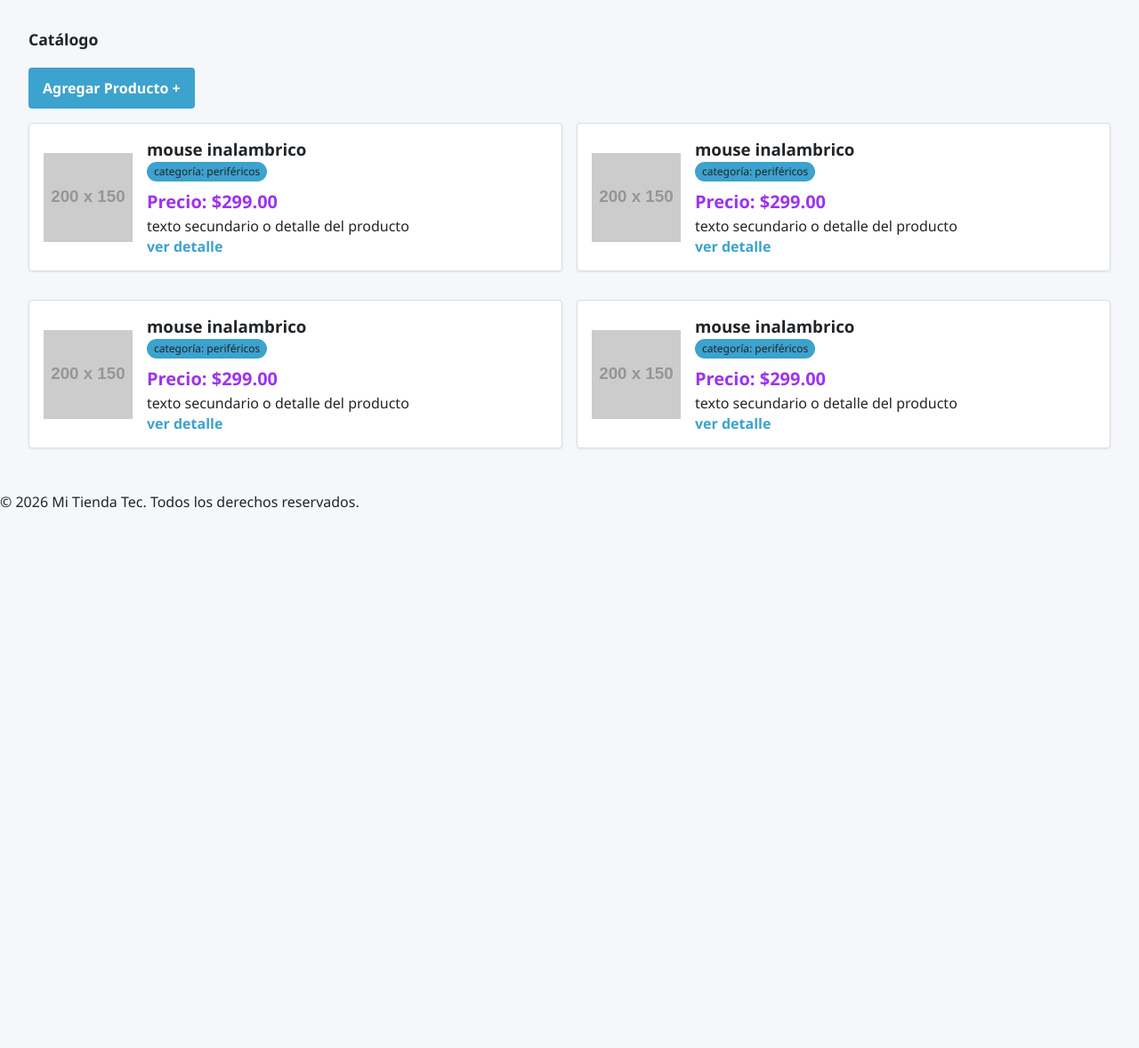
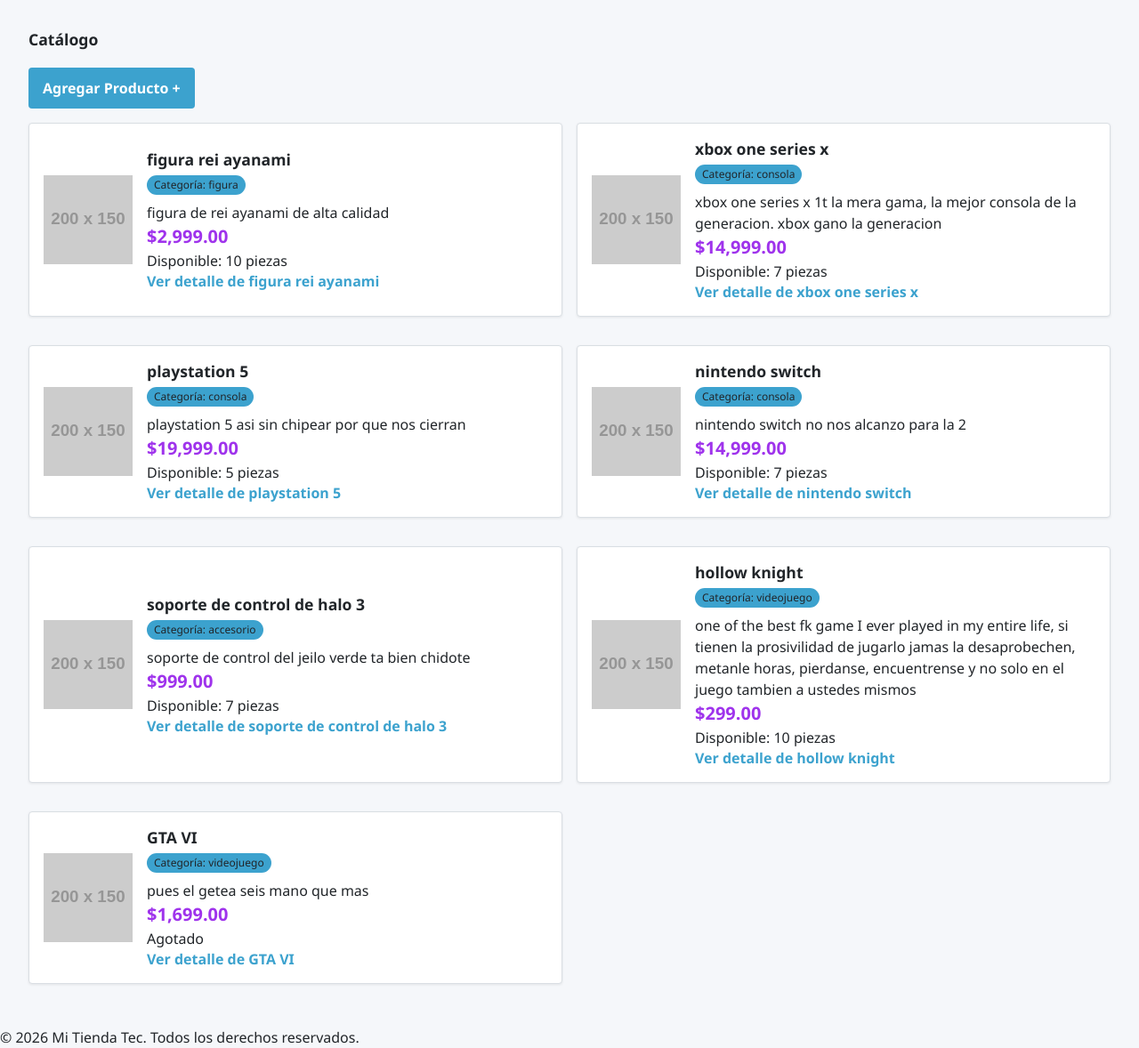
Before and after one commit to ar0n555/game-store, a PHP site: page /productos.php in a window 1280 px wide. Shown: the part 98-1276 px from the top of the page at 89% size. Before the commit the page ends 669 px from the top, so only its background shows below. Run offline with PHP 8.4, Linux system fonts and the light colour scheme; grey boxes labelled with a size stand in for pictures from a placeholder-image service; some libraries are stand-ins or nearby versions.

Commit message:
U3S07: cierra la Parte 2 con evidencias y bitácora

```diff
--- a/game-store-main/game-store-main/public/productos.php
+++ b/game-store-main/game-store-main/public/productos.php
@@ -1,3 +1,13 @@
+<?php
+declare(strict_types=1);
+
+require_once __DIR__ . '/../src/datos/RepositorioProductos.php';
+require_once __DIR__ . '/../src/utilidades/vistas.php';
+
+$repositorio = new RepositorioProductos(__DIR__ . '/../datos/datos.json');
+$productos = $repositorio->obtenerTodos();
+?>
+
 <!doctype html>
 <html lang="es">
     <head>
@@ -22,44 +32,9 @@
             <h2>Catálogo</h2>
             <a href="agregar-producto.php" class="boton-agregar">Agregar Producto +</a>
             <section class="tarjetas-productos">
-                <article>
-                    <img src="https://placehold.co/200x150" alt="detalle de la foto">
-                    <div class="tarjetas-producto-info">
-                    <h3>mouse inalambrico</h3>
-                    <p class="etiqueta-categoria">categoría: periféricos</p>
-                    <p class="tarjetas-producto-precio">Precio: $299.00</p>
-                    <p class="texto-secundario">texto secundario o detalle del producto</p>
-                    <a class="enlace-detalle" href="producto-detalle.php?id=1">ver detalle</a>
-                    </div>
-                </article>
-                <article>
-                    <img src="https://placehold.co/200x150" alt="detalle de la foto">
-                    <div class="tarjetas-producto-info">
-                    <h3>mouse inalambrico</h3>
-                    <p class="etiqueta-categoria">categoría: periféricos</p>
-                    <p class="tarjetas-producto-precio">Precio: $299.00</p>
-                    <p class="texto-secundario">texto secundario o detalle del producto</p>
-                    <a class="enlace-detalle" href="producto-detalle.php?id=1">ver detalle</a>
-                    </div>
-                </article><article>
-                    <img src="https://placehold.co/200x150" alt="detalle de la foto">
-                    <div class="tarjetas-producto-info">
-                    <h3>mouse inalambrico</h3>
-                    <p class="etiqueta-categoria">categoría: periféricos</p>
-                    <p class="tarjetas-producto-precio">Precio: $299.00</p>
-                    <p class="texto-secundario">texto secundario o detalle del producto</p>
-                    <a class="enlace-detalle" href="producto-detalle.php?id=1">ver detalle</a>
-                    </div>
-                </article><article>
-                    <img src="https://placehold.co/200x150" alt="detalle de la foto">
-                    <div class="tarjetas-producto-info">
-                    <h3>mouse inalambrico</h3>
-                    <p class="etiqueta-categoria">categoría: periféricos</p>
-                    <p class="tarjetas-producto-precio">Precio: $299.00</p>
-                    <p class="texto-secundario">texto secundario o detalle del producto</p>
-                    <a class="enlace-detalle" href="producto-detalle.php?id=1">ver detalle</a>
-                    </div>
-                </article>
+                <?php foreach ($productos as $producto): ?>
+                    <?php mostrarTarjetaProducto($producto); ?>
+                <?php endforeach; ?>
             </section>
         </main>
 
--- a/game-store-main/game-store-main/src/datos/RepositorioProductos.php
+++ b/game-store-main/game-store-main/src/datos/RepositorioProductos.php
@@ -16,6 +16,17 @@ class RepositorioProductos
     public function obtenerTodos(): array
     {
         return $this->convertirAProductos($this->leerRegistros());
+    }
+
+    public function buscarPorId(int $id): Producto
+    {
+        foreach ($this->obtenerTodos() as $producto) {
+            if ($producto->obtenerId() === $id) {
+                return $producto;
+            }
+        }
+
+        throw new OutOfBoundsException("No existe un producto con id $id.");
     }
 
     private function leerRegistros(): array
--- /dev/null
+++ b/game-store-main/game-store-main/src/utilidades/vistas.php
@@ -0,0 +1,40 @@
+<?php
+declare(strict_types=1);
+
+require_once __DIR__ . '/../modelos/Producto.php';
+
+// Todo texto que viene de los datos se escapa antes de imprimirse en HTML.
+function escapar(string $texto): string
+{
+    return htmlspecialchars($texto, ENT_QUOTES, 'UTF-8');
+}
+
+function mostrarTarjetaProducto(Producto $producto, int $nivelTitulo = 2): void
+{
+    $titulo = 'h' . $nivelTitulo;
+    $nombre = escapar($producto->obtenerNombre());
+    $categoria = escapar($producto->obtenerCategoria()->obtenerNombre());
+    ?>
+    <article>
+        <img src="https://placehold.co/200x150" alt="Detalle de la foto de <?= $nombre ?>">
+        <div class="tarjeta-producto-info">
+            <<?= $titulo ?>><?= $nombre ?></<?= $titulo ?>>
+            <p class="etiqueta-categoria">Categoría: <?= $categoria ?></p>
+            <p class="texto-secundario"><?= escapar($producto->obtenerDescripcion()) ?></p>
+            <p class="tarjetas-producto-precio"><?= $producto->obtenerPrecioFormateado() ?></p>
+            <?php mostrarDisponibilidad($producto); ?>
+            <a class="enlace-detalle" href="detalle-producto.php?id=<?= $producto->obtenerId() ?>">Ver detalle de <?= $nombre ?></a>
+        </div>
+    </article>
+    <?php
+}
+
+function mostrarDisponibilidad(Producto $producto): void
+{
+    if ($producto->estaDisponible()) {
+        echo '<p class="disponibilidad disponible">Disponible: ' . $producto->obtenerStock() . ' piezas</p>';
+        return;
+    }
+
+    echo '<p class="disponibilidad agotado">Agotado</p>';
+}
```
Also changed, not shown: game-store-main/game-store-main/public/detalle-producto.php (+27 -12 lines), game-store-main/game-store-main/public/index.php (+14 -0 lines), game-store-main/game-store-main/public/probar-modelos.php (+8 -2 lines).
